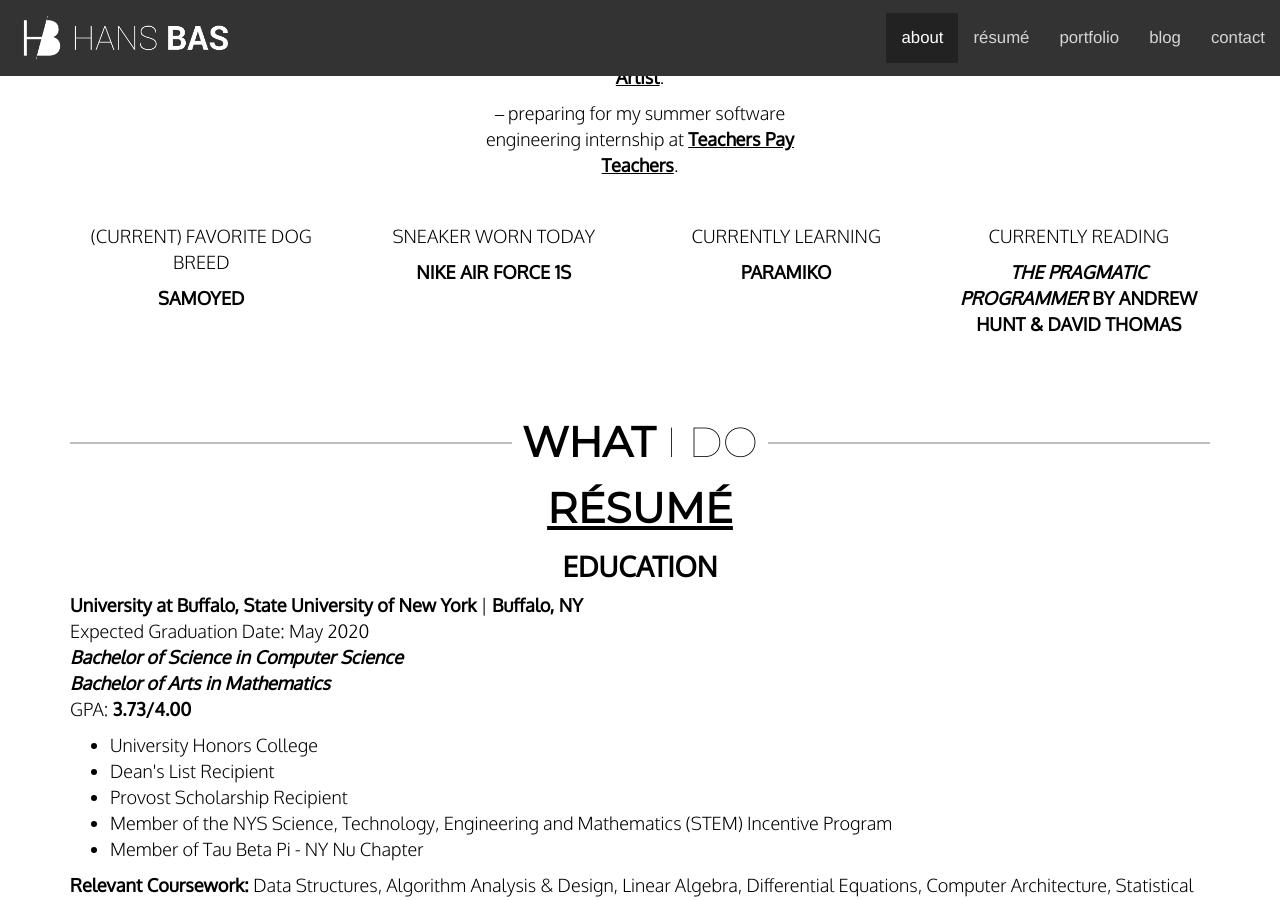
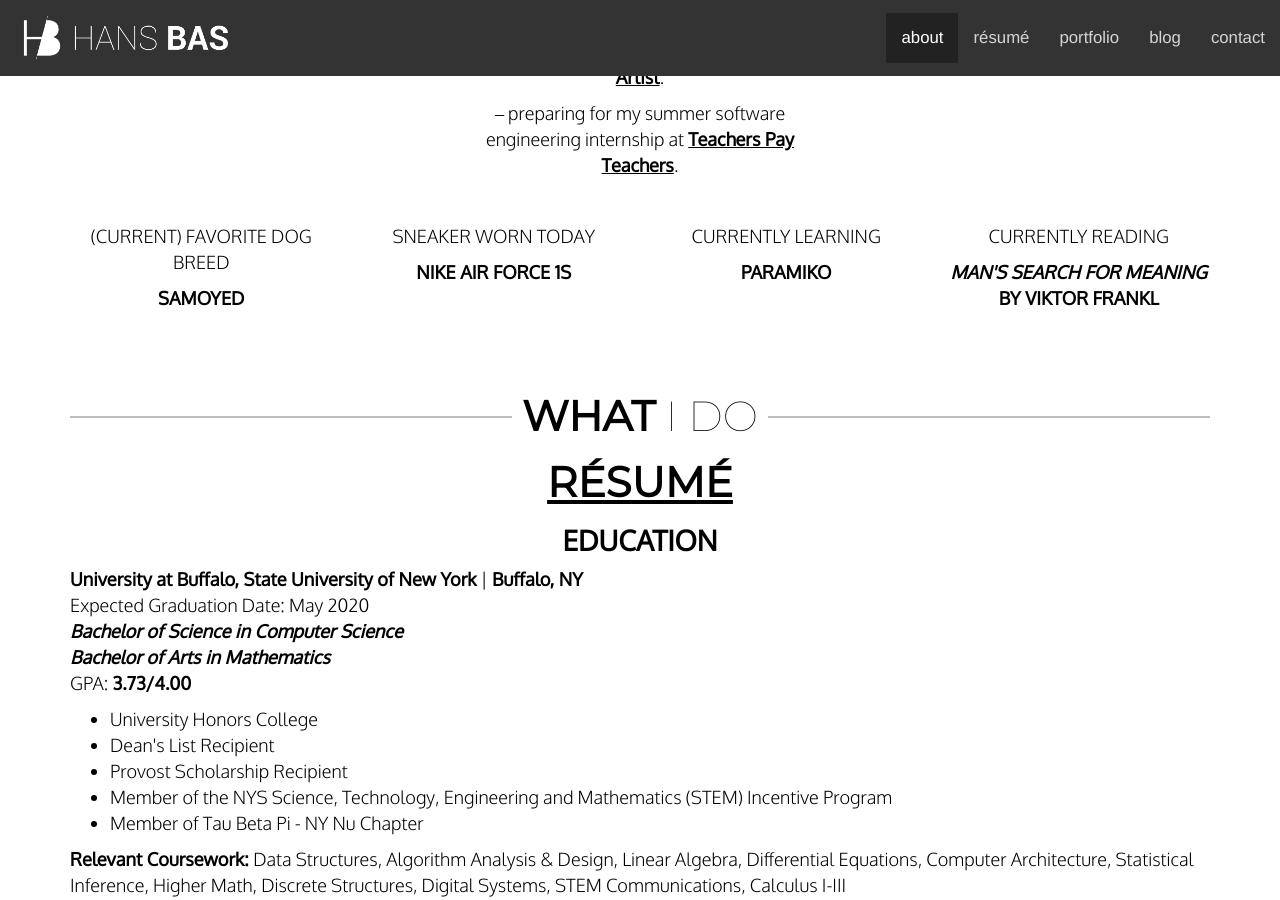
Before and after one commit to haanmiba/haanmiba.github.io, a Jekyll site: the page built from index.md, in a window 1280 px wide and 900 px high, scrolled down 1204 px. Built offline with Jekyll 4.4.1, drawn with Linux system fonts in a browser that asks for light colours; nearby versions of some CDN libraries.

Commit message:
Updated book and author

```diff
--- a/_data/about.yml
+++ b/_data/about.yml
@@ -11,5 +11,5 @@ dog: "Samoyed"
 sneaker: "Nike Air Force 1s"
 learning: "Paramiko"
 reading:
-  book: "The Pragmatic Programmer"
-  author: "Andrew Hunt & David Thomas"
+  book: "Man's Search for Meaning"
+  author: "Viktor Frankl"
```
